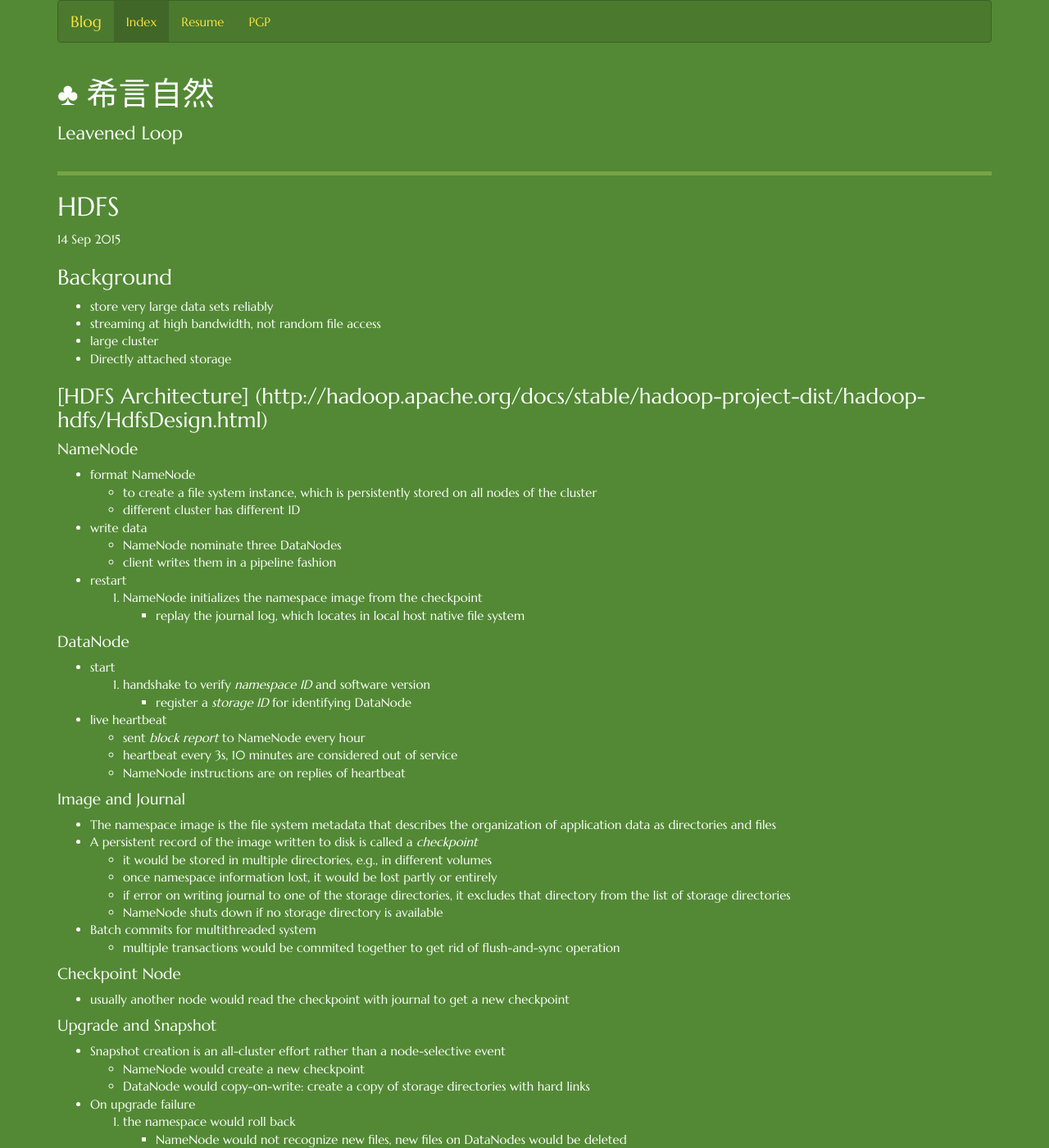
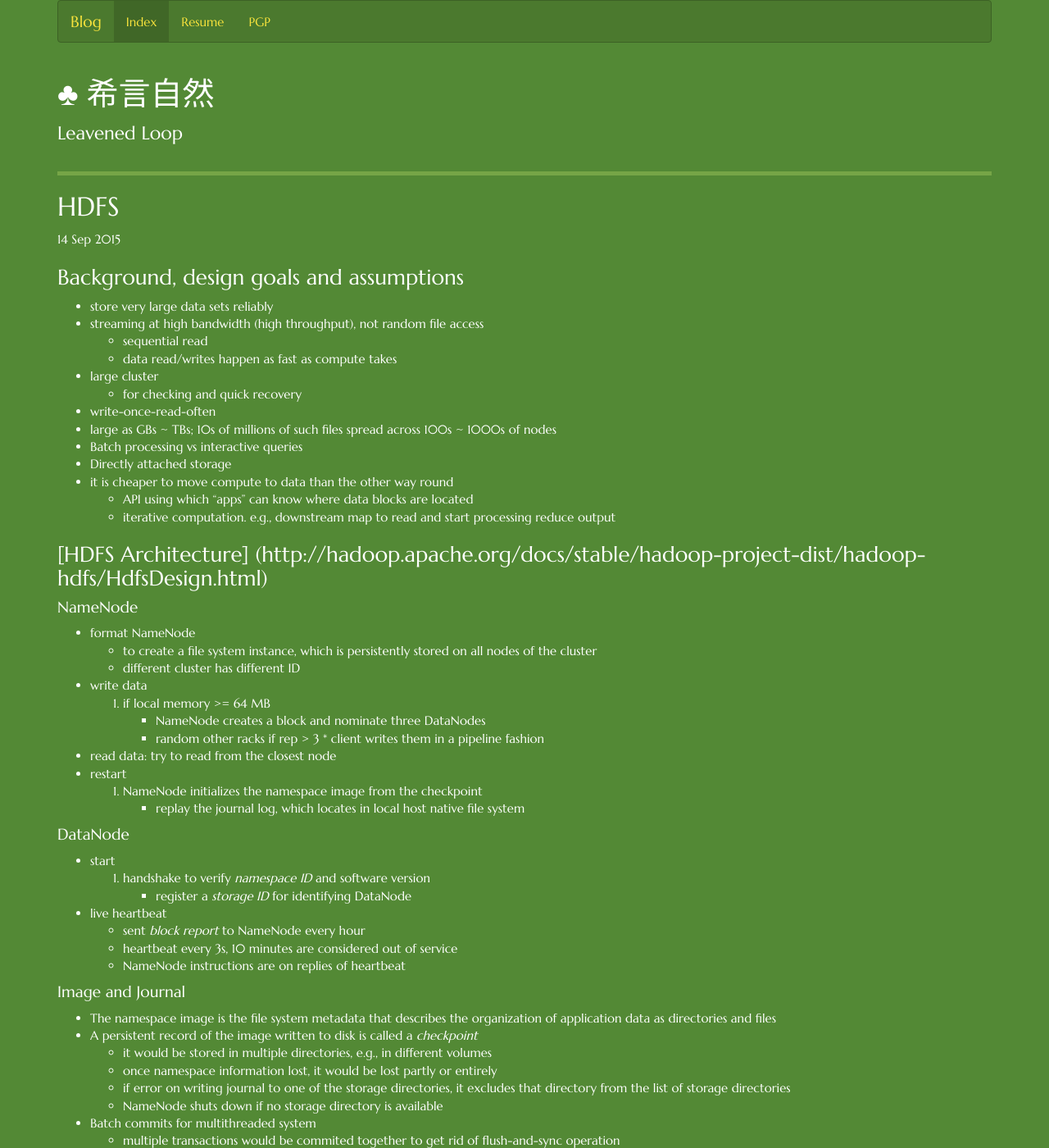
Before and after one commit to luozhaoyu/luozhaoyu.github.io, a Jekyll site: the page built from _posts/2015-09-14-HDFS.md, in a window 1280 px wide and 1400 px high. Shown: the whole window at 82% size. Built offline with Jekyll 4.4.1, drawn with Linux system fonts in a browser that asks for light colours; nearby versions of some CDN libraries; Markdown is read by kramdown in place of the engine named in the settings; some of the changed text lies outside the part shown.

Commit message:
finish HDFS

```diff
--- a/_posts/2015-09-14-HDFS.md
+++ b/_posts/2015-09-14-HDFS.md
@@ -3,11 +3,20 @@ layout: post
 title: "HDFS"
 ---
 
-### Background
+### Background, design goals and assumptions
 * store very large data sets reliably
-* streaming at high bandwidth, not random file access
+* streaming at high bandwidth (high throughput), not random file access
+    * sequential read
+    * data read/writes happen as fast as compute takes
 * large cluster
+    * for checking and quick recovery
+* write-once-read-often
+* large as GBs ~ TBs; 10s of millions of such files spread across 100s ~ 1000s of nodes
+* Batch processing vs interactive queries
 * Directly attached storage
+* it is cheaper to move compute to data than the other way round
+    * API using which "apps" can know where data blocks are located
+    * iterative computation. e.g., downstream map to read and start processing reduce output
 
 ### [HDFS Architecture] (http://hadoop.apache.org/docs/stable/hadoop-project-dist/hadoop-hdfs/HdfsDesign.html)
 
@@ -16,8 +25,11 @@ title: "HDFS"
     * to create a file system instance, which is persistently stored on all nodes of the cluster
     * different cluster has different ID
 * write data
-    * NameNode nominate three DataNodes
+    1. if local memory >= 64 MB
+    * NameNode creates a block and nominate three DataNodes
+        * random other racks if rep > 3
     * client writes them in a pipeline fashion
+* read data: try to read from the closest node
 * restart
     1. NameNode initializes the namespace image from the checkpoint
     - replay the journal log, which locates in local host native file system
@@ -60,16 +72,28 @@ title: "HDFS"
 * No authentications, file permissions -> use Kerberos
 * Directory sub-tree should have quota
 
+### SPOF
+Overall, HDFS doesnot gurantee reliability
+
+* Secondary NameNode。它不是HA，它只是阶段性的合并edits和fsimage，以缩短集群启动的时间。当NameNode(以下简称NN)失效的时候，Secondary NN并无法立刻提供服务，Secondary NN甚至无法保证数据完整性：如果NN数据丢失的话，在上一次合并后的文件系统的改动会丢失。
+* Backup NameNode (HADOOP-4539)。它在内存中复制了NN的当前状态，算是Warm Standby，可也就仅限于此，并没有failover等。它同样是阶段性的做checkpoint，也无法保证数据完整性。
+* Avatar NameNode: Facebook HA, put editlog in NFS. Since NFS has higher reliability
+* Zookeeper
+* [Hadoop HA] (http://www.infoq.com/cn/articles/hadoop-2-0-namenode-ha-federation-practice-zh)
+* [Hadoop 2.0中单点故障解决方案总结] (http://dongxicheng.org/mapreduce-nextgen/hadoop-2-0-ha/)
+
+
 ### Comments
 #### Agree
 * Snapshot would largely decrease the risk of upgrade failure. Since the upgrade frequency is low, it is acceptable to perform a overall snapshot
 * The performance of this batch system is guaranteed by combine multiple transcations commits together
-* Single Write simplifies file operations, and in the user case scenario, multiple writes rarely happens
+* Single Write simplifies file operations, and in the user cases, multiple writes rarely happens
 
 #### Questionable
 * Pipeline writes is not fast enough if datanodes is much larger than 3, in this case, the client would wait for a while to get packet ACK
     * I personally would config the `dfs.replication.min` as 2, and it would return as soon as data is written into 2 datanodes
 * A whole cluster is limited solely by the master memory size, so it would be very inefficient to have large quantity of small files
+    * create HAR file to concatenate them [The Small Files Problem] (http://blog.cloudera.com/blog/2009/02/the-small-files-problem/)
 * Secondary NameNode is always fall behind master, so there is a possibility that it would lose data when master fails permanently
 
 ### Reference
```
